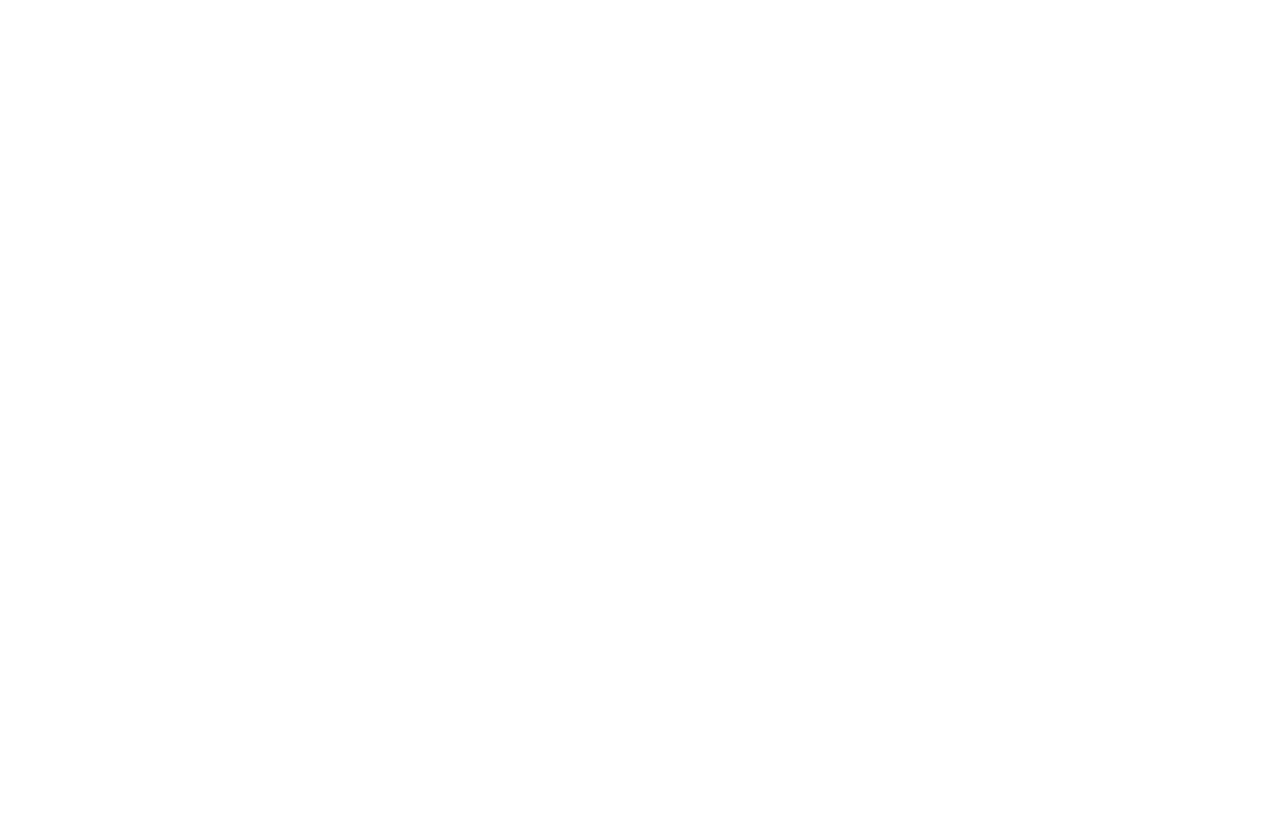
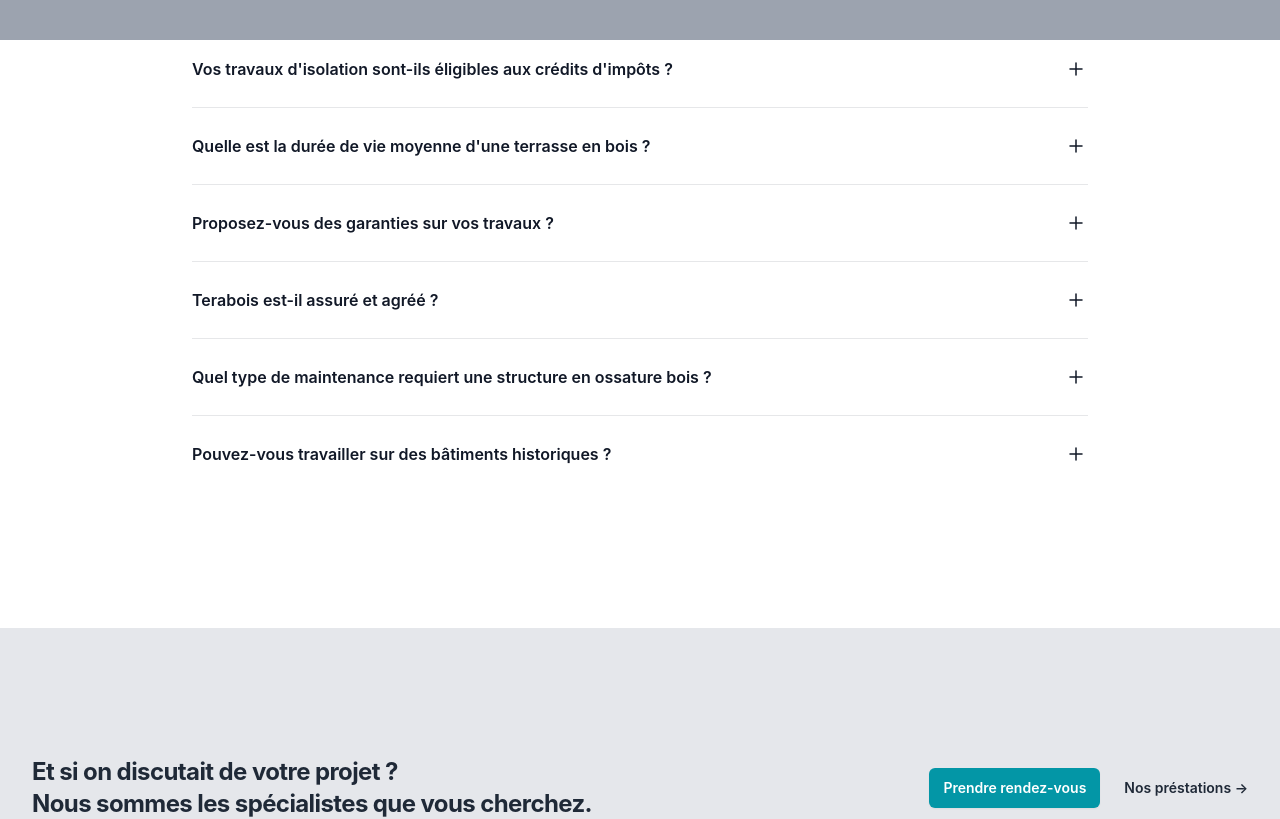
Before and after one commit to magicniclus/terabois, a Next.js app: page /faq in a window 1280 px wide. Before the commit this address had no page. Shown: the part 760-1579 px from the top of the page. Before the commit the page ends 800 px from the top, so only its background shows below. Built offline with nearby package versions, Linux system fonts and the light colour scheme.

Commit message:
Create index.js

```diff
--- /dev/null
+++ b/pages/faq/index.js
@@ -0,0 +1,14 @@
+import React from "react";
+import Global from "../../layouts/Global";
+import Faq from "../../components/organisms/faq/Faq";
+import Cta from "../../components/organisms/cta/Cta";
+const index = () => {
+  return (
+    <Global>
+      <Faq />
+      <Cta />
+    </Global>
+  );
+};
+
+export default index;
```
